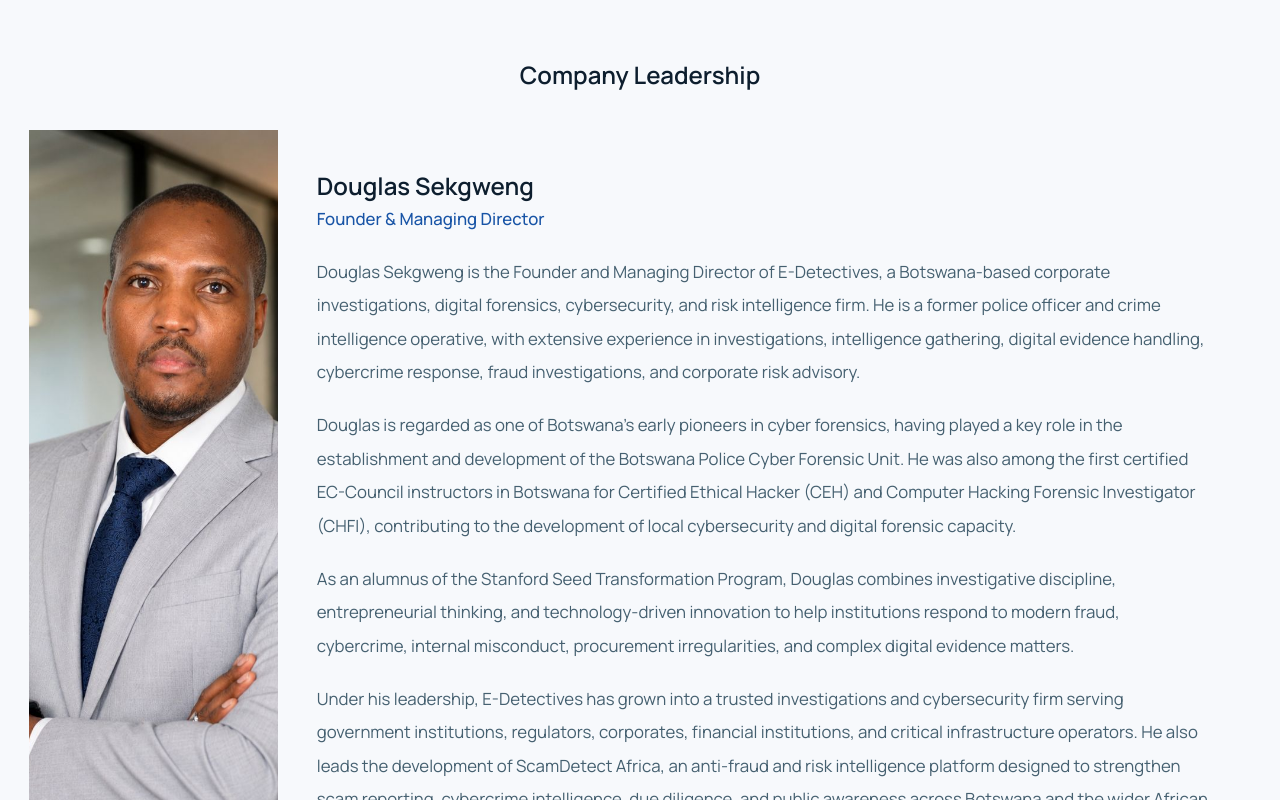
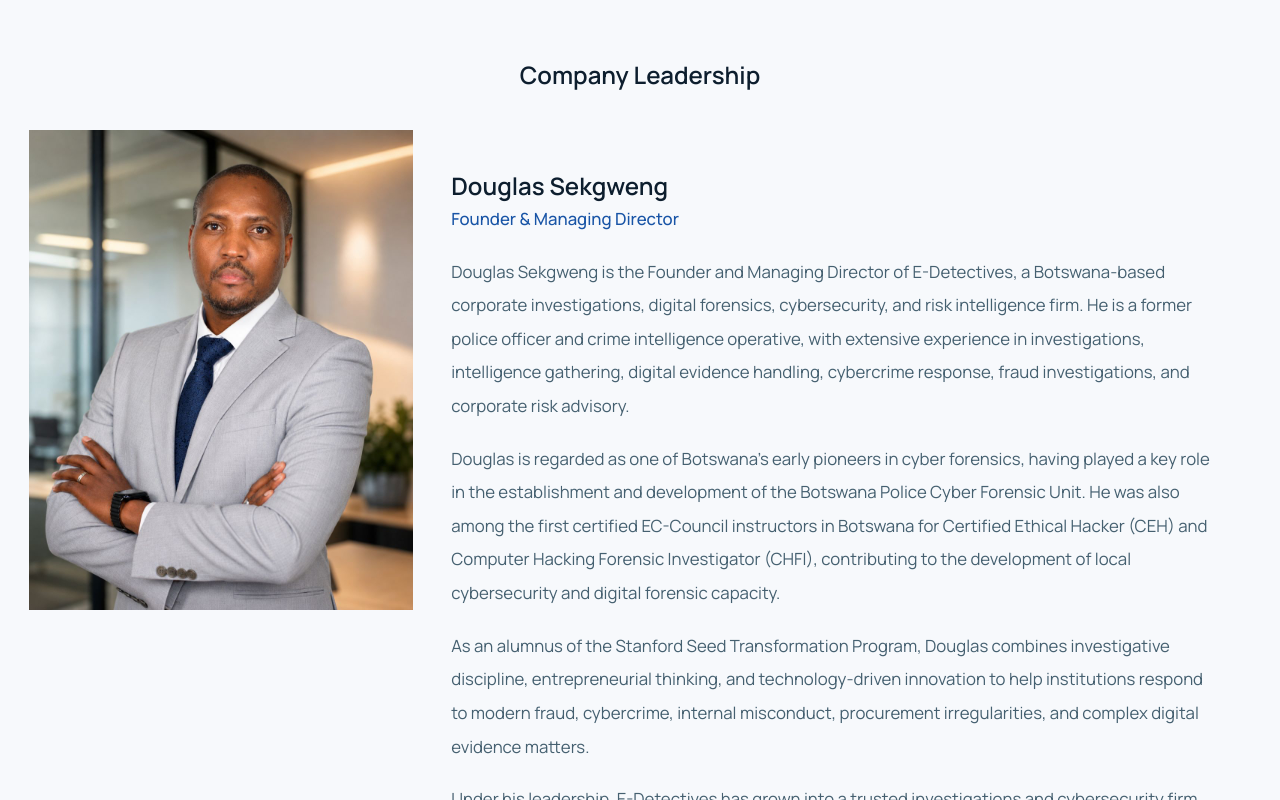
Before and after one commit to smitster1403/edetectives, a Next.js app: page /about in a window 1280 px wide. Shown: the part 1020-1820 px from the top of the page. Built offline with nearby package versions, Linux system fonts and the light colour scheme.

Commit message:
image adjustments in size and dimensions

```diff
--- a/components/leader-cards.tsx
+++ b/components/leader-cards.tsx
@@ -43,12 +43,13 @@ export function LeaderCards() {
             className={`flex flex-col md:flex-row ${imageLeft ? "" : "md:flex-row-reverse"}`}
           >
             {/* Photo */}
-            <div className="relative shrink-0 w-full md:w-52" style={{ minHeight: "18rem" }}>
+            <div className="shrink-0 w-full md:w-80">
               <Image
                 src={leader.imageSrc}
                 alt={leader.name}
-                fill
-                className="object-cover object-top"
+                width={400}
+                height={600}
+                style={{ width: "100%", height: "auto" }}
               />
             </div>
 
```
